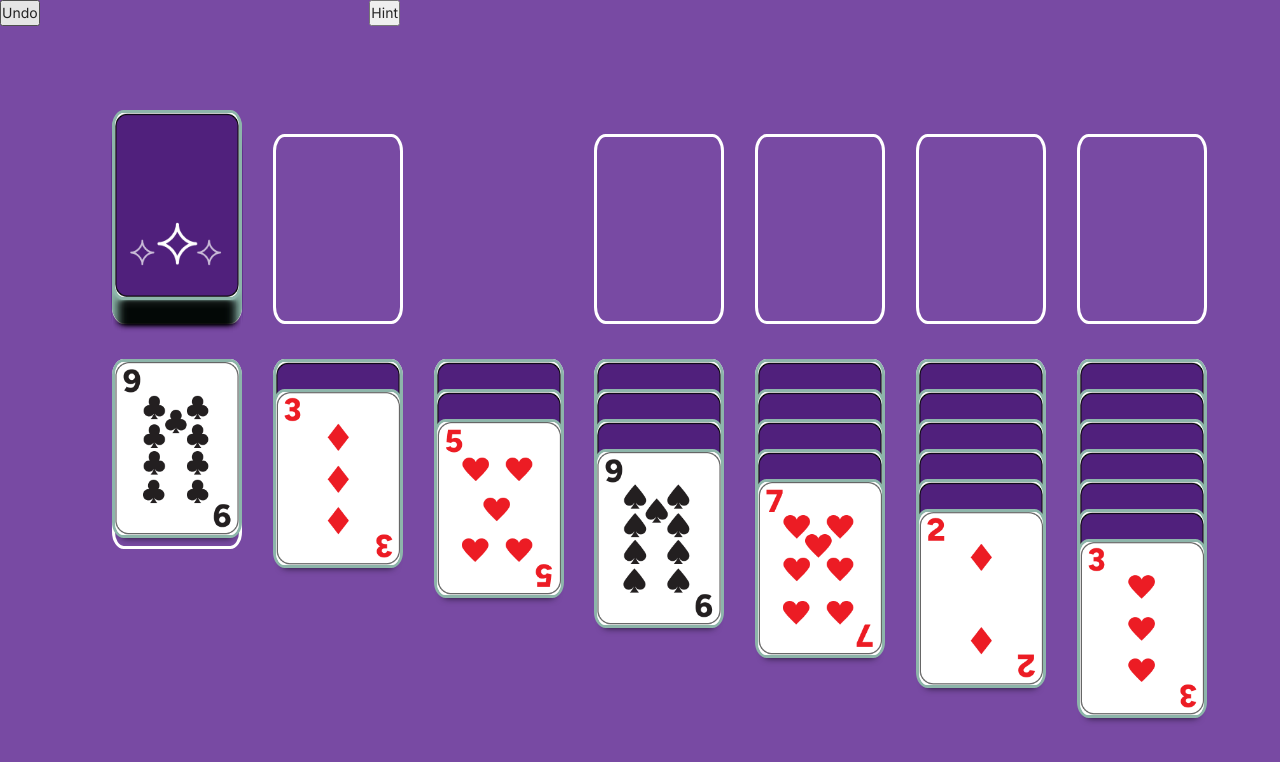
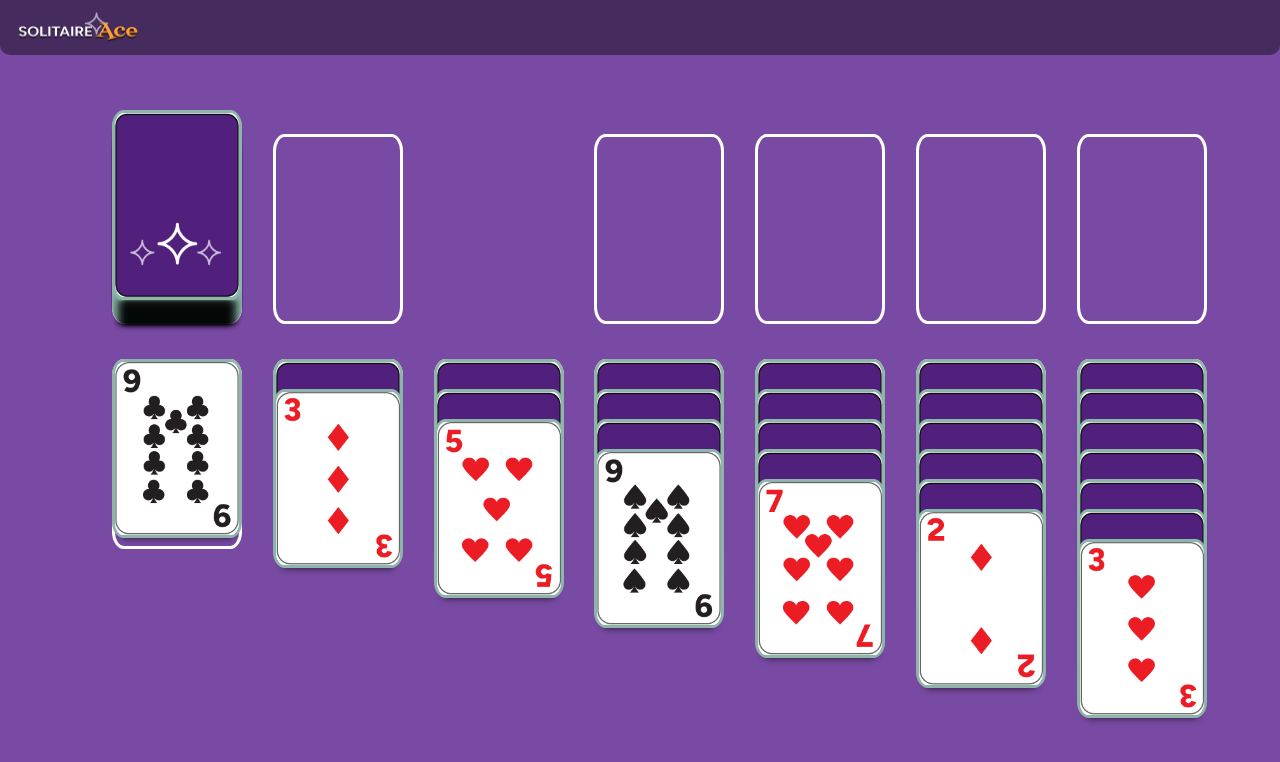
Before and after one commit to vzhytnyk/gfdbfdsbv, a Next.js app: page / in a window 1280 px wide. Shown: the top 762 px of the page. Built offline with nearby package versions, Linux system fonts and the light colour scheme.

Commit message:
added header

```diff
--- a/src/app/globals.css
+++ b/src/app/globals.css
@@ -29,6 +29,7 @@ body {
   max-width: 100vw;
   overflow-x: hidden;
   height: 100%;
+  background: linear-gradient(0deg, #784AA3 0%, #784AA3 100%), #FFF;
 }
 
 a {
--- a/src/app/layout.tsx
+++ b/src/app/layout.tsx
@@ -4,6 +4,7 @@ import './globals.css';
 import 'antd/dist/antd.css';
 import { Providers } from '@/redux/provider';
 import Provider from '@/components/Provider';
+import Header from '@/components/Header/Header';
 
 const inter = Inter({ subsets: ['latin'] });
 
@@ -21,6 +22,7 @@ export default function RootLayout({
     <html lang='en'>
       <body className={inter.className}>
         <Providers>
+          <Header/>
           <Provider>{children}</Provider>
         </Providers>
       </body>
--- a/src/app/page.module.css
+++ b/src/app/page.module.css
@@ -227,14 +227,3 @@
     transform: rotate(0deg);
   }
 }
-
-
-.buttons {
-  position: absolute;
-  z-index: 1000000;
-  top: 0;
-  left: 0;
-  display: flex;
-  justify-content: space-between;
-  width: 400px;
-}
--- a/src/app/page.tsx
+++ b/src/app/page.tsx
@@ -9,14 +9,11 @@ export default function Home() {
   return (
     <main
       style={{
-        background: 'linear-gradient(0deg, #784AA3 0%, #784AA3 100%), #FFF',
-        height: '100%',
+        height: 'calc(100% - 55px)',
       }}
     >
+      <div>
       <GameBoard />
-      <div className={styles.buttons}>
-        <UndoButton />
-        <HintButton />
       </div>
     </main>
   );
--- a/src/components/GameBoard/GameBoard.component.tsx
+++ b/src/components/GameBoard/GameBoard.component.tsx
@@ -125,7 +125,7 @@ function GameBoard() {
     <DropHandler className={styles.mainPage}>
       {/* current game status display (time and moves) */}
       {/* <GamePlayInfo /> */}
-      <div style={{ height: '103.5px', width: '100%' }}></div>
+      <div style={{ height: '48.5px', width: '100%' }}></div>
 
       {/* empty spots */}
       <BoardEmptySpots />
--- /dev/null
+++ b/src/components/Header/Header.module.css
@@ -0,0 +1,9 @@
+.header {
+    height: 55px;
+    background: #462B5F;
+    border-bottom-left-radius: 10px;
+    border-bottom-right-radius: 10px;
+    display: flex;
+    align-items: center;
+    padding: 0 18px;
+}
--- /dev/null
+++ b/src/components/Header/Header.tsx
@@ -0,0 +1,10 @@
+import Image from 'next/image'
+import styles from './Header.module.css'
+const Header = () => {
+    return(
+    <header className={styles.header}>
+        <Image src='/images/logo.png' width={120} height={31} alt='logo'/>
+    </header>)
+}
+
+export default Header
```
Also changed, not shown: public/images/logo.png (added).
